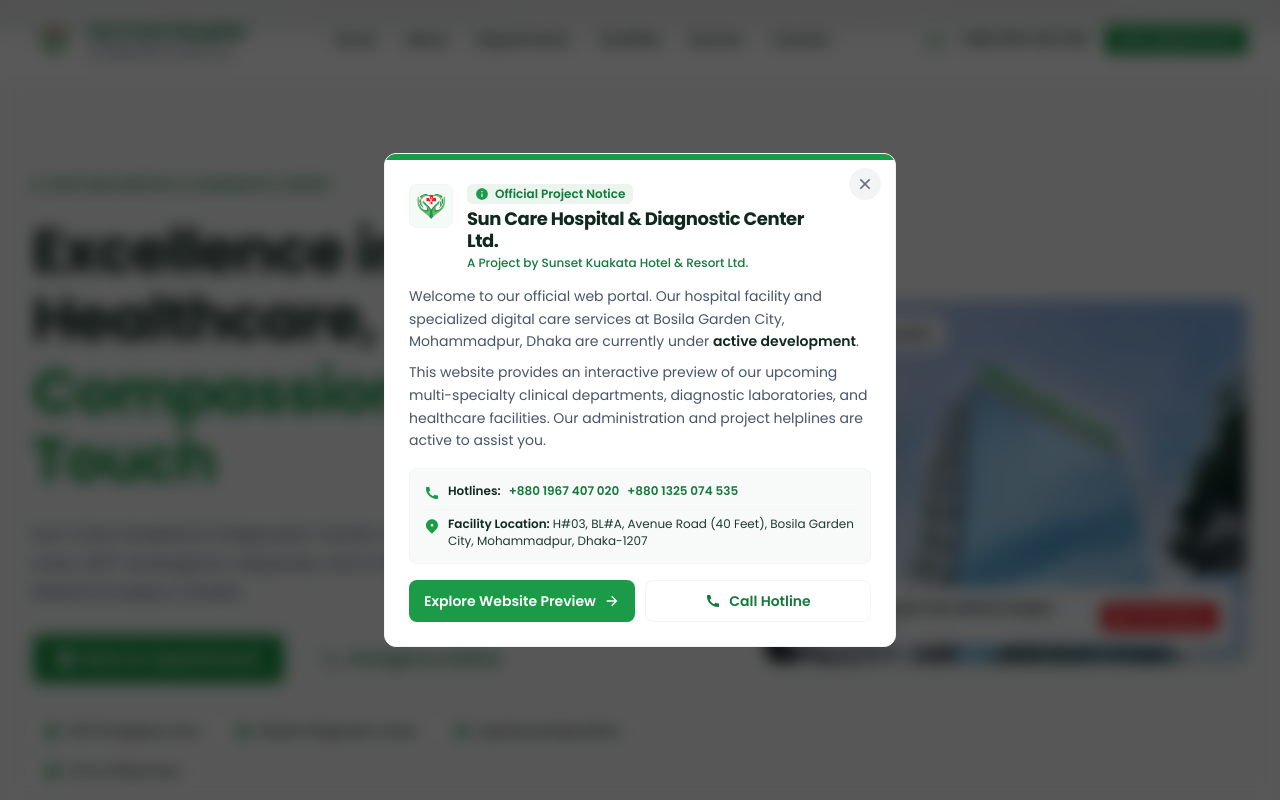
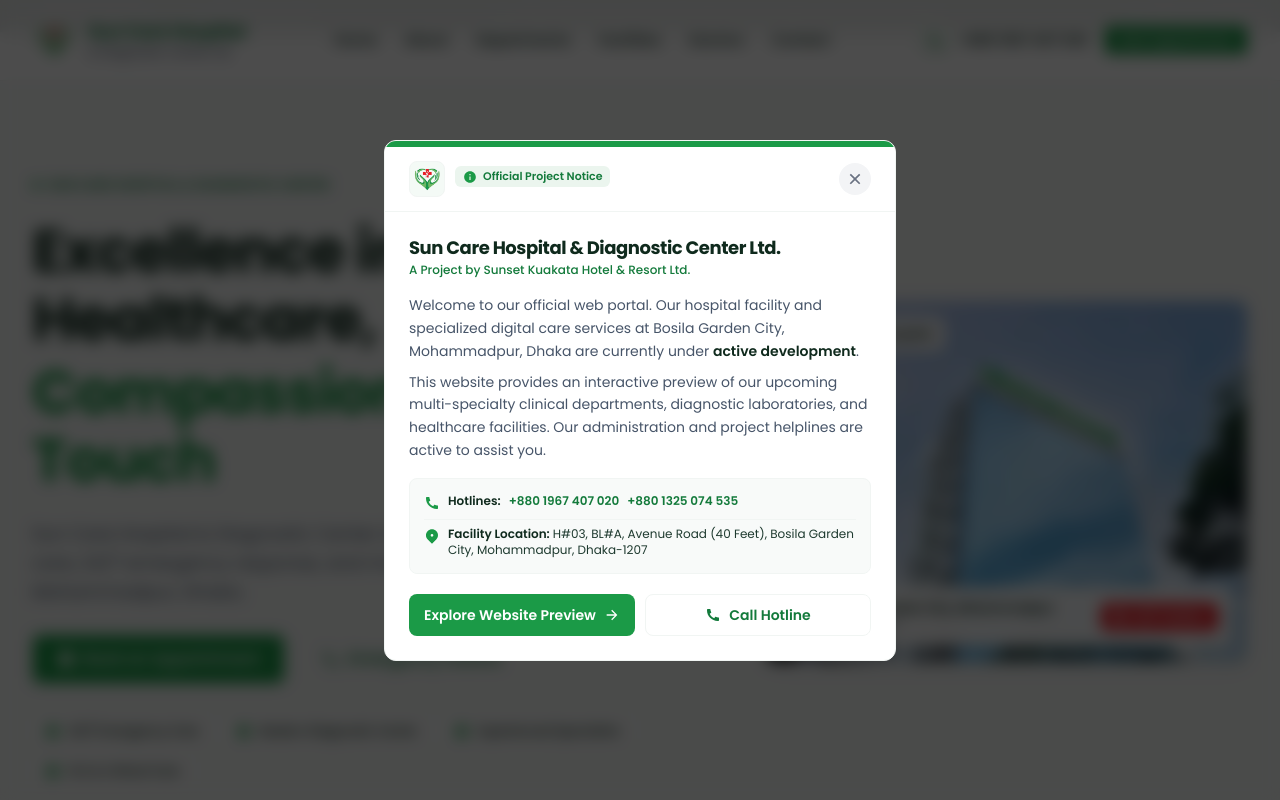
Before and after one commit to sunsetgroupbd/suncarehospital, a Next.js app in the folder frontend/: page / in a window 1280 px wide. Shown: the top 800 px of the page. Built offline with nearby package versions, Linux system fonts and the light colour scheme.

Commit message:
fix(modal): stack on top of page header with zIndex 999999 and lock body scroll

```diff
--- a/frontend/app/layout.tsx
+++ b/frontend/app/layout.tsx
@@ -243,8 +243,8 @@
         />
       </head>
       <body className="min-h-full flex flex-col antialiased bg-white text-ink-900">
+        {children}
         <DevelopmentNoticeModal />
-        {children}
       </body>
     </html>
   );
--- a/frontend/components/ui/DevelopmentNoticeModal.tsx
+++ b/frontend/components/ui/DevelopmentNoticeModal.tsx
@@ -1,7 +1,7 @@
 "use client";
 // components/ui/DevelopmentNoticeModal.tsx
 // Professional notice popup informing visitors that the hospital and web portal are under active development.
-// Fully responsive across all mobile screens (320px+), landscape, and dynamic viewport heights.
+// Bulletproof stacking context (zIndex: 999999), locked body scroll, and pinned header bar so close button never overlaps.
 
 import { useState, useEffect, useCallback } from "react";
 import Image from "next/image";
@@ -21,10 +21,30 @@
 
     const timer = setTimeout(() => {
       setIsOpen(true);
-    }, 400);
+    }, 300);
 
     return () => clearTimeout(timer);
   }, []);
+
+  // Lock background body scroll while the notice is open so page header cannot scroll over or jump
+  useEffect(() => {
+    if (!isOpen) return;
+
+    const originalOverflow = document.body.style.overflow;
+    const originalPaddingRight = document.body.style.paddingRight;
+
+    // Prevent layout shift from scrollbar disappearing
+    const scrollbarWidth = window.innerWidth - document.documentElement.clientWidth;
+    if (scrollbarWidth > 0) {
+      document.body.style.paddingRight = `${scrollbarWidth}px`;
+    }
+    document.body.style.overflow = "hidden";
+
+    return () => {
+      document.body.style.overflow = originalOverflow;
+      document.body.style.paddingRight = originalPaddingRight;
+    };
+  }, [isOpen]);
 
   const handleClose = useCallback(() => {
     setIsOpen(false);
@@ -52,7 +72,8 @@
       aria-modal="true"
       aria-labelledby="dev-notice-title"
       aria-describedby="dev-notice-desc"
-      className="fixed inset-0 z-[100] flex items-center justify-center p-3 sm:p-5 bg-black/65 backdrop-blur-sm overflow-y-auto overscroll-contain transition-all"
+      style={{ zIndex: 999999 }}
+      className="fixed inset-0 flex items-center justify-center p-3 sm:p-5 bg-black/70 backdrop-blur-sm overflow-y-auto overscroll-contain"
     >
       {/* Backdrop click dismiss */}
       <div
@@ -61,55 +82,61 @@
         aria-hidden="true"
       />
 
-      {/* Modal Dialog Card (my-auto ensures card never pushes above viewport on short screens) */}
-      <div className="relative w-full max-w-lg my-auto bg-white rounded-xl shadow-subtle border border-gray-100 overflow-hidden flex flex-col max-h-[calc(100dvh-1.5rem)] sm:max-h-[calc(100dvh-2.5rem)] transform transition-all duration-200">
+      {/* Modal Dialog Card */}
+      <div className="relative w-full max-w-lg my-auto bg-white rounded-xl shadow-subtle border border-gray-100 overflow-hidden flex flex-col max-h-[calc(100dvh-2rem)] sm:max-h-[calc(100dvh-3rem)] transform transition-all duration-200">
         {/* Top Solid Brand Stripe */}
         <div className="h-1.5 w-full bg-brand-green-600 flex-shrink-0" />
 
-        {/* Close Button — fixed to top-right with high z-index and safe touch area */}
-        <button
-          type="button"
-          onClick={handleClose}
-          aria-label="Close notice"
-          className="absolute top-3 right-3 sm:top-3.5 sm:right-3.5 z-20 w-8 h-8 sm:w-8 sm:h-8 flex items-center justify-center text-gray-500 hover:text-ink-900 bg-gray-100 hover:bg-gray-200 rounded-full transition-colors focus:outline-none focus:ring-2 focus:ring-brand-green-500 cursor-pointer"
-        >
-          <RiCloseLine className="w-5 h-5" />
-        </button>
-
-        {/* Scrollable Modal Content (prevents content overflow on small height screens) */}
-        <div className="overflow-y-auto p-4 sm:p-6 overscroll-contain">
-          {/* Header with Emblem & Badge (pr-10 reserves space for the close button on all screen widths) */}
-          <div className="flex items-start gap-3 sm:gap-3.5 mb-3.5 pr-10">
-            <div className="relative w-10 h-10 sm:w-11 sm:h-11 flex-shrink-0 bg-brand-green-50 rounded-lg p-1.5 border border-brand-green-100">
+        {/* Pinned Modal Header Bar: Guaranteed clean layout with close button always visible */}
+        <div className="flex items-center justify-between px-4 py-3 sm:px-6 sm:py-3.5 border-b border-gray-100 bg-white flex-shrink-0">
+          <div className="flex items-center gap-2.5 min-w-0">
+            <div className="relative w-8 h-8 sm:w-9 sm:h-9 flex-shrink-0 bg-brand-green-50 rounded-lg p-1 border border-brand-green-100">
               <Image
                 src="/onlylogo.png"
                 alt={`${SITE.shortName} Logo`}
                 fill
-                sizes="44px"
-                className="object-contain p-0.5"
+                sizes="36px"
+                className="object-contain"
                 priority
               />
             </div>
 
             <div className="min-w-0">
-              <div className="inline-flex items-center gap-1.5 px-2 py-0.5 rounded-md bg-brand-green-100 text-brand-green-700 text-[11px] sm:text-xs font-semibold mb-1">
+              <div className="inline-flex items-center gap-1.5 px-2 py-0.5 rounded-md bg-brand-green-100 text-brand-green-700 text-[11px] font-semibold">
                 <RiInformationFill className="w-3.5 h-3.5 text-brand-green-600 flex-shrink-0" />
                 <span>Official Project Notice</span>
               </div>
+            </div>
+          </div>
+
+          {/* Close button with large hit target */}
+          <button
+            type="button"
+            onClick={handleClose}
+            aria-label="Close notice"
+            className="w-8 h-8 flex items-center justify-center text-gray-500 hover:text-ink-900 bg-gray-100 hover:bg-gray-200 rounded-full transition-colors focus:outline-none focus:ring-2 focus:ring-brand-green-500 cursor-pointer flex-shrink-0 ml-2"
+          >
+            <RiCloseLine className="w-5 h-5" />
+          </button>
+        </div>
+
+        {/* Scrollable Modal Content */}
+        <div className="overflow-y-auto p-4 sm:p-6 overscroll-contain space-y-4">
+          {/* Title Area */}
+          <div>
             <h2
               id="dev-notice-title"
-                className="text-base sm:text-lg font-bold text-ink-900 leading-tight tracking-tight break-words"
+              className="text-base sm:text-lg font-bold text-ink-900 leading-snug tracking-tight"
             >
               Sun Care Hospital & Diagnostic Center Ltd.
             </h2>
-              <p className="text-[11px] sm:text-xs font-medium text-brand-green-700 mt-0.5">
+            <p className="text-xs font-medium text-brand-green-700 mt-0.5">
               A Project by Sunset Kuakata Hotel & Resort Ltd.
             </p>
           </div>
-          </div>
 
           {/* Description */}
-          <div id="dev-notice-desc" className="text-xs sm:text-sm text-ink-600 space-y-2 leading-relaxed mb-4">
+          <div id="dev-notice-desc" className="text-xs sm:text-sm text-ink-600 space-y-2 leading-relaxed">
             <p>
               Welcome to our official web portal. Our hospital facility and specialized digital care services at Bosila Garden City, Mohammadpur, Dhaka are currently under <strong className="text-ink-900 font-semibold">active development</strong>.
             </p>
@@ -119,7 +146,7 @@
           </div>
 
           {/* Contact Details Card */}
-          <div className="bg-surface-50 border border-gray-100 rounded-lg p-3 sm:p-3.5 space-y-2 text-xs text-ink-700 mb-4">
+          <div className="bg-surface-50 border border-gray-100 rounded-lg p-3 sm:p-3.5 space-y-2 text-xs text-ink-700">
             <div className="flex items-start gap-2">
               <RiPhoneFill className="w-4 h-4 text-brand-green-600 flex-shrink-0 mt-0.5" />
               <div className="flex flex-wrap items-center gap-x-2 gap-y-1">
@@ -150,7 +177,7 @@
           </div>
 
           {/* Action Buttons */}
-          <div className="grid grid-cols-1 sm:grid-cols-2 gap-2 sm:gap-2.5">
+          <div className="grid grid-cols-1 sm:grid-cols-2 gap-2 sm:gap-2.5 pt-1">
             <button
               type="button"
               onClick={handleClose}
```
Lines whose indentation alone changed are shown as unchanged.
